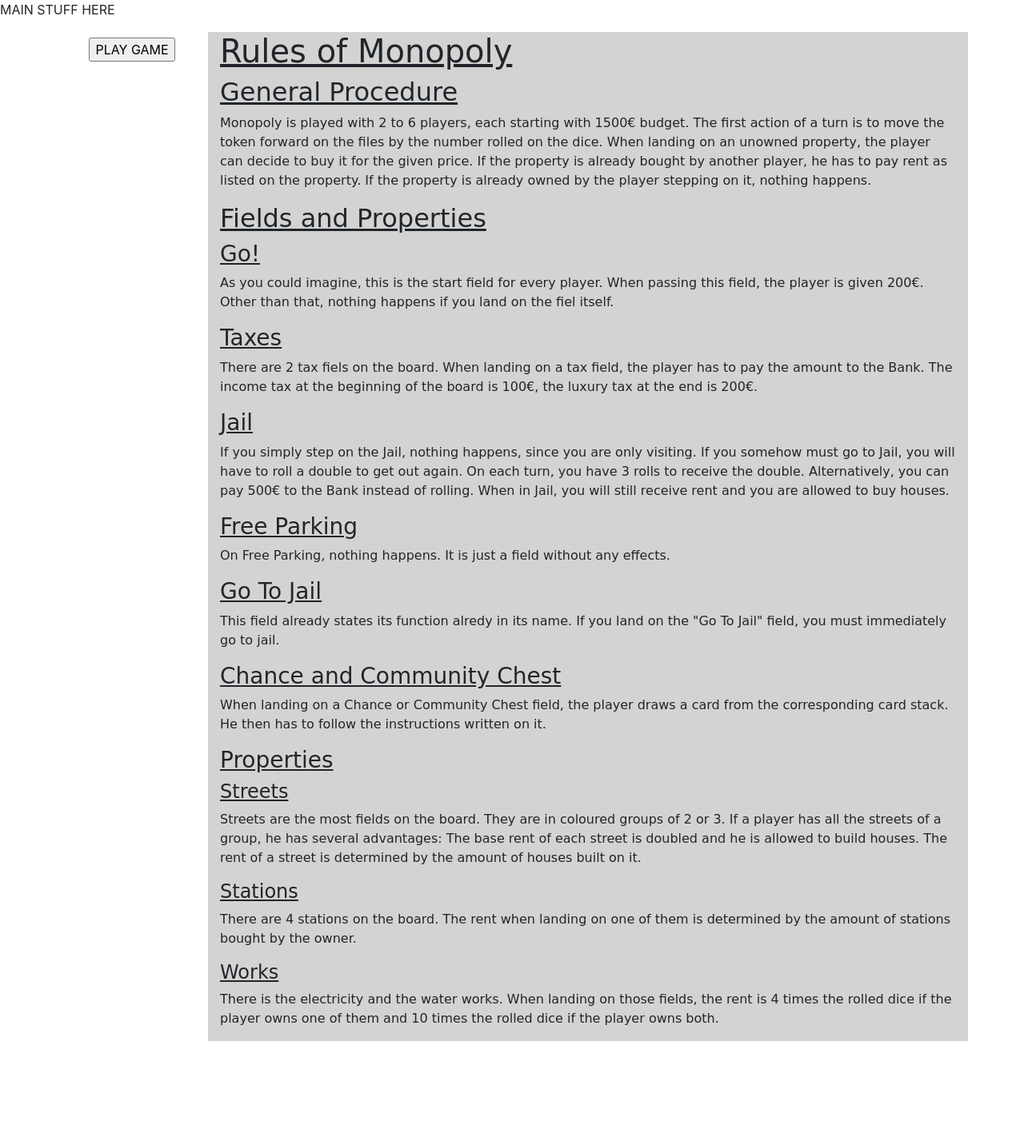
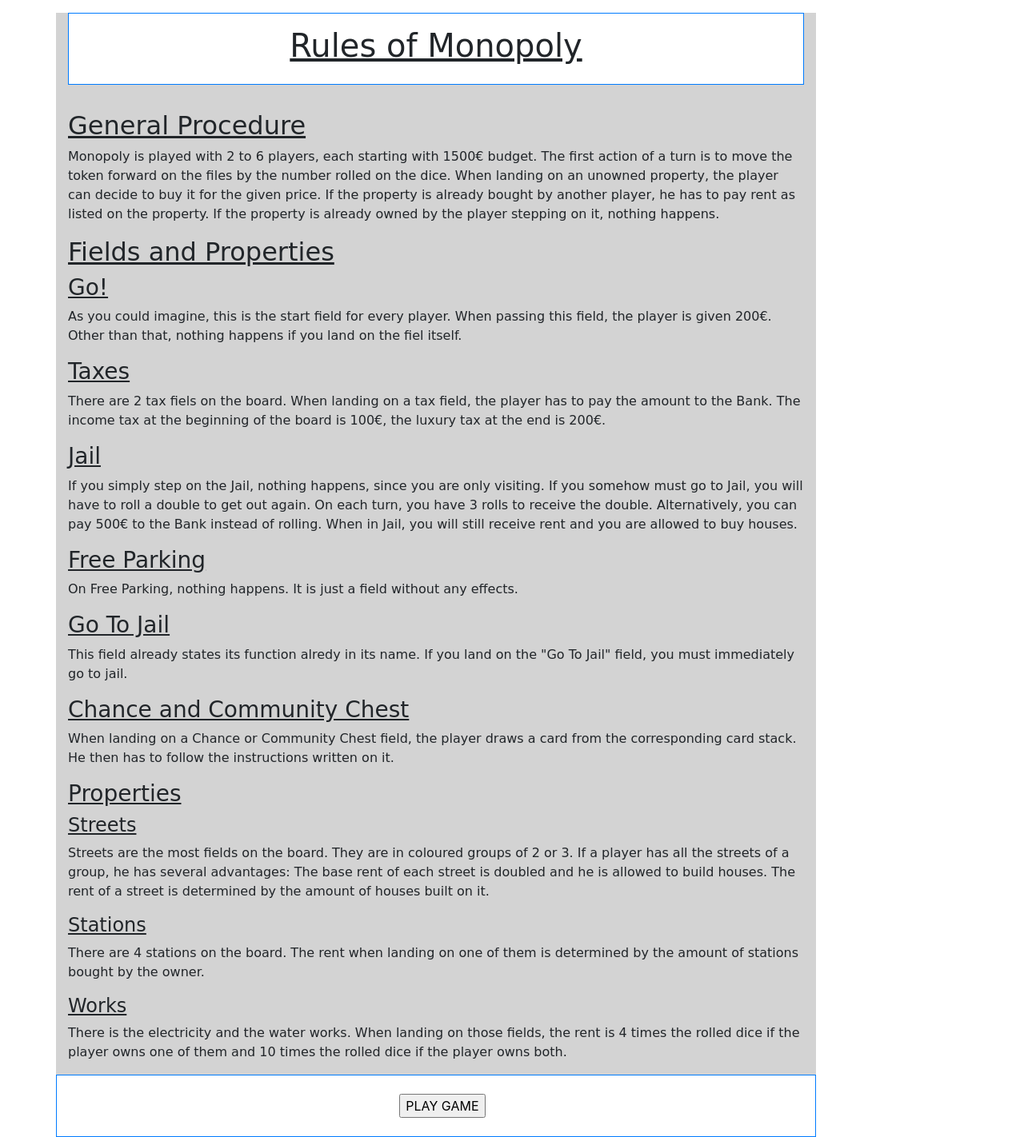
Before and after one commit to ni851ste/5-monopoly-vue, a Vue app: page / in a window 1280 px wide. Shown: the whole page at 80% size. Before the commit the page ends 1302 px from the top, so only its background shows below. Built offline with nearby package versions, Linux system fonts and the light colour scheme; what vue-native-websocket, vue-uuid would draw is missing.

Commit message:
Slight Adjustments to rule page theme

```diff
--- a/src/components/MainBorder.vue
+++ b/src/components/MainBorder.vue
@@ -1,6 +1,6 @@
 <template>
     <div class="main-border">
-        <p>MAIN STUFF HERE</p>
+        <p></p>
         <!--div class="main-frame-margin">
             <div class="main-frame border border-primary">
                 <p>{{ content }}</p>
--- a/src/components/Rules.vue
+++ b/src/components/Rules.vue
@@ -1,47 +1,71 @@
 <template>
     <div class="container">
         <div class="row">
-            <div class="btn-group col-lg-2 col-md-12">
-                <a href="/game" id="startGameButton" class="btn h-100 ">
-                    <input type="button" value="PLAY GAME"/>
-                </a>
-            </div>
-            <div id="textCol" class="col-lg-10 col-md-12">
-                <h1>Rules of Monopoly</h1>
+            <div class="col-lg-10 col-md-12" id="textCol">
+                <div class="border border-primary col-lg-12 place-maker" id="top-place-maker">
+                    <h1>Rules of Monopoly</h1>
+                </div>
                 <h2>General Procedure</h2>
                 <p>
-                    Monopoly is played with 2 to 6 players, each starting with 1500€ budget. The first action of a turn is to move the token forward on the files by the number rolled on the dice.
-                    When landing on an unowned property, the player can decide to buy it for the given price. If the property is already bought by another player, he
-                    has to pay rent as listed on the property. If the property is already owned by the player stepping on it, nothing happens.
+                    Monopoly is played with 2 to 6 players, each starting with 1500€ budget. The first action of a turn is
+                    to move the token forward on the files by the number rolled on the dice.
+                    When landing on an unowned property, the player can decide to buy it for the given price. If the
+                    property is already bought by another player, he
+                    has to pay rent as listed on the property. If the property is already owned by the player stepping on
+                    it, nothing happens.
                 </p>
                 <h2>Fields and Properties</h2>
                 <h3>Go!</h3>
-                <p>As you could imagine, this is the start field for every player. When passing this field, the player is given 200€. Other than that, nothing happens if you land on the fiel itself.</p>
+                <p>As you could imagine, this is the start field for every player. When passing this field, the player is
+                    given 200€. Other than that, nothing happens if you land on the fiel itself.</p>
                 <h3>Taxes</h3>
-                <p>There are 2 tax fiels on the board. When landing on a tax field, the player has to pay the amount to the Bank. The income tax at the beginning of the board is 100€, the luxury tax at the end is 200€.</p>
+                <p>There are 2 tax fiels on the board. When landing on a tax field, the player has to pay the amount to the
+                    Bank. The income tax at the beginning of the board is 100€, the luxury tax at the end is 200€.</p>
                 <h3>Jail</h3>
                 <p>
-                    If you simply step on the Jail, nothing happens, since you are only visiting. If you somehow must go to Jail, you will have to roll a double to get out again. On each turn, you have 3 rolls to receive the double.
-                    Alternatively, you can pay 500€ to the Bank instead of rolling. When in Jail, you will still receive rent and you are allowed to buy houses.
+                    If you simply step on the Jail, nothing happens, since you are only visiting. If you somehow must go to
+                    Jail, you will have to roll a double to get out again. On each turn, you have 3 rolls to receive the
+                    double.
+                    Alternatively, you can pay 500€ to the Bank instead of rolling. When in Jail, you will still receive
+                    rent and you are allowed to buy houses.
                 </p>
                 <h3>Free Parking</h3>
                 <p>On Free Parking, nothing happens. It is just a field without any effects.</p>
                 <h3>Go To Jail</h3>
-                <p>This field already states its function alredy in its name. If you land on the "Go To Jail" field, you must immediately go to jail.</p>
+                <p>This field already states its function alredy in its name. If you land on the "Go To Jail" field, you
+                    must immediately go to jail.</p>
                 <h3>Chance and Community Chest</h3>
-                <p>When landing on a Chance or Community Chest field, the player draws a card from the corresponding card stack. He then has to follow the instructions written on it.</p>
+                <p>When landing on a Chance or Community Chest field, the player draws a card from the corresponding card
+                    stack. He then has to follow the instructions written on it.</p>
                 <h3>Properties</h3>
                 <h4>Streets</h4>
                 <p>
-                    Streets are the most fields on the board. They are in coloured groups of 2 or 3. If a player has all the streets of a group, he has several advantages: The base rent of each street is doubled and he is allowed to build houses.
+                    Streets are the most fields on the board. They are in coloured groups of 2 or 3. If a player has all the
+                    streets of a group, he has several advantages: The base rent of each street is doubled and he is allowed
+                    to build houses.
                     The rent of a street is determined by the amount of houses built on it.
                 </p>
                 <h4>Stations</h4>
-                <p>There are 4 stations on the board. The rent when landing on one of them is determined by the amount of stations bought by the owner.</p>
+                <p>There are 4 stations on the board. The rent when landing on one of them is determined by the amount of
+                    stations bought by the owner.</p>
                 <h4>Works</h4>
-                <p>There is the electricity and the water works. When landing on those fields, the rent is 4 times the rolled dice if the player owns one of them and 10 times the rolled dice if the player owns both.</p>
+                <p>There is the electricity and the water works. When landing on those fields, the rent is 4 times the
+                    rolled dice if the player owns one of them and 10 times the rolled dice if the player owns both.</p>
             </div>
         </div>
+
+        <div class="row">
+            <div class="placeholder"/>
+            <div class="border border-primary col-lg-10 place-maker">
+                <div class="btn-group col-lg-2 col-md-12">
+                    <a class="btn h-100 " href="/game" id="startGameButton">
+                        <input type="button" value="PLAY GAME"/>
+                    </a>
+                </div>
+            </div>
+            <div class="placeholder"/>
+        </div>
+
     </div>
 </template>
 
@@ -55,7 +79,7 @@
     @media (max-width: 992px) {
         #textCol {
             font-family: "Comic Sans MS", cursive, sans-serif;
-            background-color: mistyrose;
+            background-color: lightgray;
         }
     }
 
@@ -67,8 +91,17 @@
 
         #startGameButton {
             min-width: 20%;
+        }
+    }
 
-        }
+    .place-maker {
+        text-align: center;
+        padding: 1em 2em 1em 2em;
+        background-color: white;
+    }
+
+    #top-place-maker {
+        margin-bottom: 2em;
     }
 
     h1, h2, h3, h4, h5 {
```
